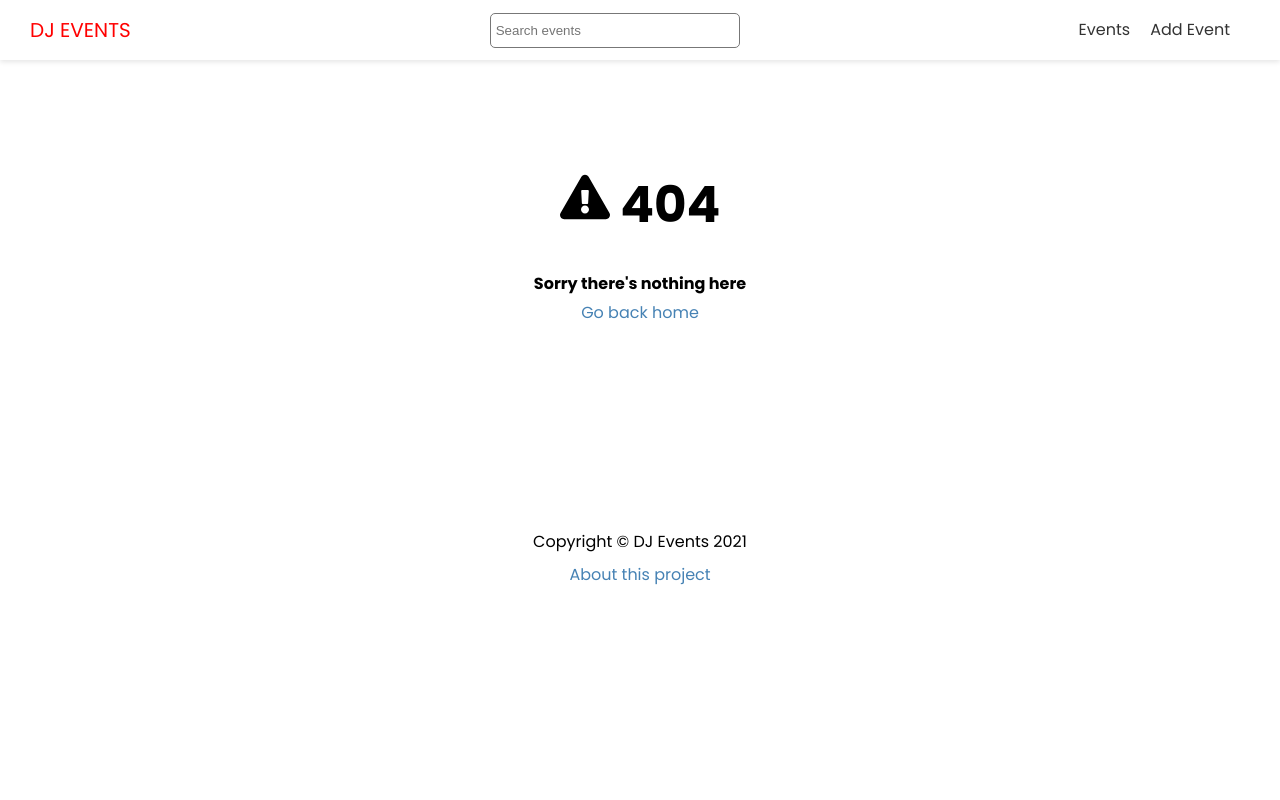
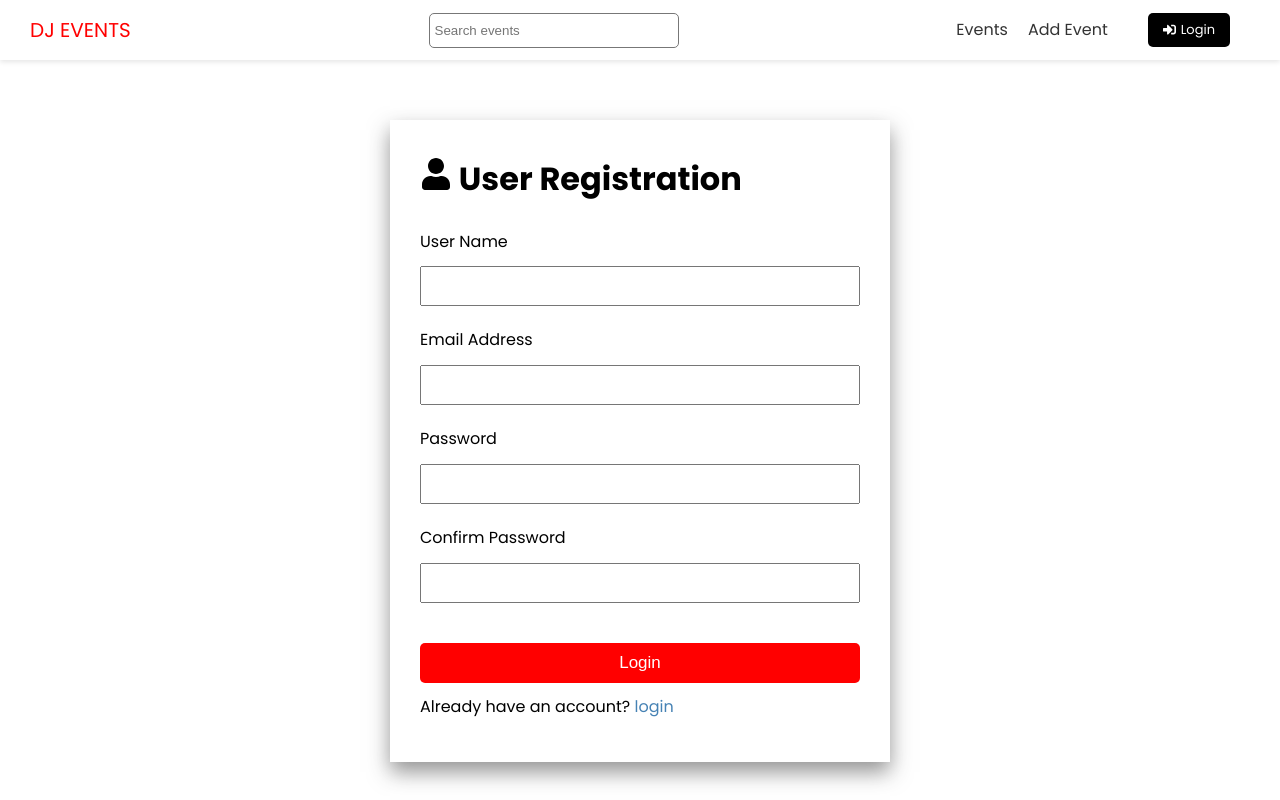
Before and after one commit to Felix-Asante/next-djevent, a Next.js app: page /account/register in a window 1280 px wide. Before the commit this address had no page. Shown: the top 800 px of the page. Built offline with nearby package versions, Linux system fonts and the light colour scheme.

Commit message:
register/login form

```diff
--- /dev/null
+++ b/pages/account/register.js
@@ -0,0 +1,75 @@
+import React, { useEffect, useContext, useRef } from "react";
+import { FaUser } from "react-icons/fa";
+import Link from "next/link";
+import Layout from "@/components/Layout";
+import styles from "@/styles/AuthForm.module.css";
+import { ToastContainer, toast } from "react-toastify";
+export default function RegisterPage() {
+	const userNameRef = useRef();
+	const emailRef = useRef();
+	const passwordRef = useRef();
+	const confirmPasswordRef = useRef();
+
+	const handleBlur = () => {
+		const password = passwordRef.current.value.trim();
+		const confirmPassword = confirmPasswordRef.current.value.trim();
+		if (password !== confirmPassword) {
+			toast.error("passwords do not match");
+			return;
+		}
+		return;
+	};
+	const handleSubmit = (e) => {
+		e.preventDefault();
+		const email = emailRef.current.value.trim();
+		const password = passwordRef.current.value.trim();
+		const user = userNameRef.current.value.trim();
+		const data = { email, password, user };
+		const hasEmptyFields = Object.values(data).some(
+			(element) => element === ""
+		);
+
+		if (hasEmptyFields) {
+			toast.error("Invalid credentials");
+			return;
+		}
+	};
+	return (
+		<Layout title="User Login">
+			<div className={styles.auth}>
+				<h1>
+					{" "}
+					<FaUser /> User Registration{" "}
+				</h1>
+				<ToastContainer theme="colored" />
+				<form onSubmit={handleSubmit}>
+					<div>
+						<label htmlFor="user">User Name</label>
+						<input type="text" id="user" ref={userNameRef} />
+					</div>
+					<div>
+						<label htmlFor="email">Email Address</label>
+						<input type="email" id="email" ref={emailRef} />
+					</div>
+					<div>
+						<label htmlFor="password">Password</label>
+						<input type="password" id="password" ref={passwordRef} />
+					</div>
+					<div>
+						<label htmlFor="passwordConfirm">Confirm Password</label>
+						<input
+							type="password"
+							id="passwordConfirm"
+							ref={confirmPasswordRef}
+							onBlur={handleBlur}
+						/>
+					</div>
+					<input type="submit" value="Login" className="btn" />
+				</form>
+				<p>
+					Already have an account? <Link href="/account/login">login</Link>{" "}
+				</p>
+			</div>
+		</Layout>
+	);
+}
--- a/src/components/Header.jsx
+++ b/src/components/Header.jsx
@@ -1,6 +1,7 @@
 import Link from "next/link";
 import styles from "@/styles/header.module.css";
 import Search from "./search";
+import { FaSignInAlt } from "react-icons/fa";
 export default function Header() {
 	return (
 		<header className={styles.header}>
@@ -22,6 +23,13 @@ export default function Header() {
 							<a href="">Add Event</a>
 						</Link>
 					</li>
+					<li>
+						<Link href="/account/login">
+							<a className="btn-secondary btn-icon">
+								<FaSignInAlt /> Login{" "}
+							</a>
+						</Link>
+					</li>
 				</ul>
 			</nav>
 		</header>
--- /dev/null
+++ b/styles/AuthForm.module.css
@@ -0,0 +1,31 @@
+.auth {
+	max-width: 500px;
+	margin: auto;
+	padding: 30px;
+	box-shadow: 0px 10px 20px 0px rgba(50, 50, 50, 0.52);
+}
+
+.auth label {
+	display: block;
+	margin-bottom: 10px;
+}
+
+.auth input[type="text"],
+.auth input[type="email"],
+.auth input[type="password"] {
+	display: block;
+	width: 100%;
+	height: 40px;
+	padding: 5px;
+	font-size: 18px;
+}
+
+.auth input[type="submit"] {
+	margin-top: 20px;
+	width: 100%;
+	font-size: 17px;
+}
+
+.auth div {
+	margin-bottom: 20px;
+}
```
Also changed, not shown: pages/account/login.js (added, +50 -0 lines).
